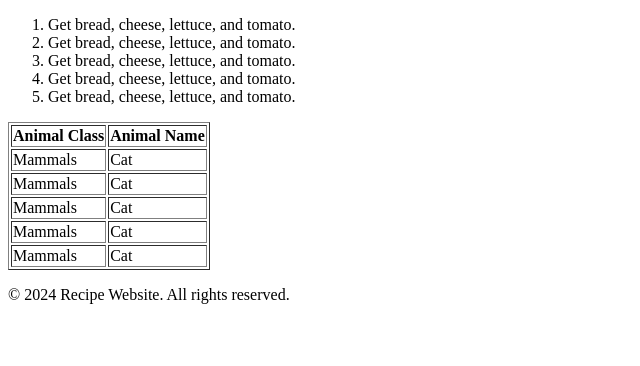
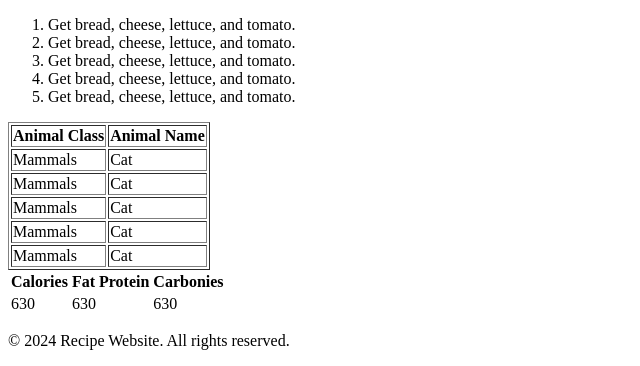
Before and after one commit to Kamran550/testHtml, a plain HTML site: page second.html in a window 1280 px wide. Shown: the part 1035-1401 px from the top of the page, without its empty margins (0-640 px from the left). Before the commit the page ends 1355 px from the top, so only its background shows below. Drawn offline with Linux system fonts and the light colour scheme.

Commit message:
onewokjewn

```diff
--- a/second.html
+++ b/second.html
@@ -72,8 +72,22 @@
 </table>
 
 
+<table>
+    <tr>
+        <th>Calories</th>
+        <th>Fat	Protein</th>
+        <th>Carbonies</th>
+    </tr>
+    <tr>
+        <td>630</td>
+        <td>630</td>
+        <td>630</td>
+    </tr>
+</table>
+
+
 <footer>
-    <p>&#169; 2024 Recipe Website. All rights reserved.</p>
+    <p>&copy; 2024 Recipe Website. All rights reserved.</p>
 </footer>
 </body>
 </html>
```
Also changed, not shown: tree.png (renamed from 22301-7-pine-tree.png), 1 other file.
